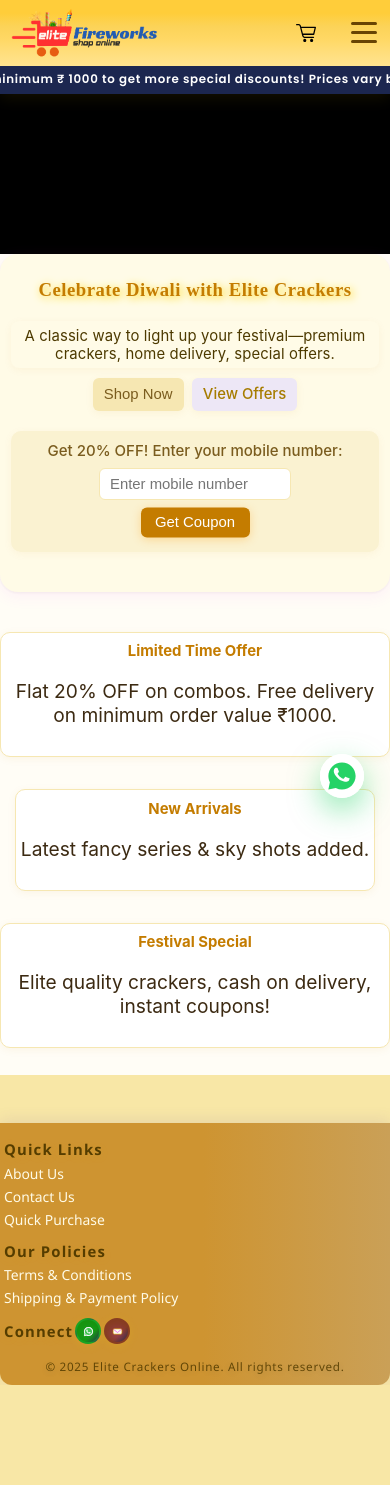
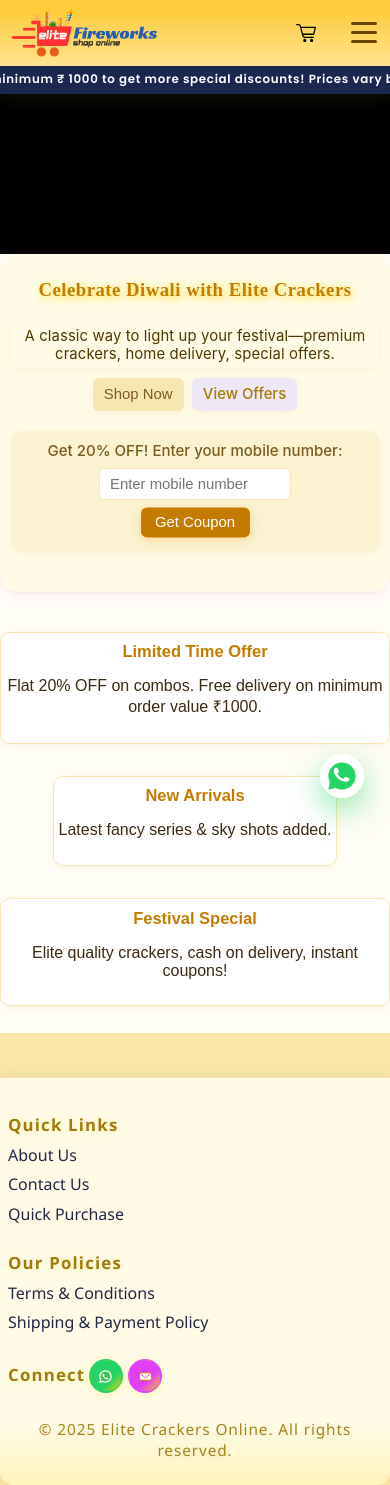
Before and after one commit to kireetikotturu/diwali-elite-fireworks, a React (Create React App) app in the folder frontend/: page / in a window 390 px wide. Before the commit the page ends 1385 px from the top, so only its background shows below. Built offline with nearby package versions, Linux system fonts and the light colour scheme; grey boxes are pictures that could not be loaded.

Commit message:
some home section and footer updates

```diff
--- a/frontend/src/Cart.css
+++ b/frontend/src/Cart.css
@@ -47,7 +47,7 @@
     filter: drop-shadow(0 2px 8px #e040fb44);
 }
 .cart-empty-text {
-    font-size: 1.23rem;
+    font-size: 1.13rem;
     color: #6342a7;
     font-weight: 700;
     margin-bottom: 0.8rem;
@@ -57,9 +57,9 @@
     color: #fffbe7;
     border: none;
     border-radius: 9px;
-    font-size: 1.19rem;
+    font-size: 1.0rem;
     font-weight: 700;
-    padding: 0.8rem 2.1rem;
+    padding: 0.5rem 1.2rem;
     cursor: pointer;
     transition: background 0.17s, box-shadow 0.18s, transform 0.15s;
     box-shadow: 0 2px 14px #e040fb33;
--- a/frontend/src/Footer.css
+++ b/frontend/src/Footer.css
@@ -1,10 +1,10 @@
 .footer-root {
-  background: linear-gradient(90deg, rgb(206, 148, 49) 52%, rgb(202, 160, 87) 100%);
-  color: #fffbe7;
-  padding: 2rem 1.1rem 1rem 1.1rem;
-  box-shadow: 0 -2px 16px #6342a720;
+  background: linear-gradient(180deg, #fffbe7 85%, #fff4bb 100%);
+  color: #553d00;
+  padding: 2.7rem 1.4rem 1.6rem 1.4rem;
+  box-shadow: 0 -2px 16px #6a677118;
   font-size: 1rem;
-  margin-top: 3rem;
+  margin-top: 2.8rem;
   border-top: 0;
   border-radius: 0 0 22px 22px;
 }
@@ -13,7 +13,7 @@
   display: flex;
   justify-content: space-between;
   flex-wrap: wrap;
-  gap: 2rem;
+  gap: 2.2rem;
   max-width: 1100px;
   margin: 0 auto;
   align-items: flex-start;
@@ -24,24 +24,24 @@
   flex-direction: column;
   min-width: 120px;
   max-width: 220px;
-  gap: 0.43rem;
+  gap: 0.53rem;
 }
 
 .footer-title {
   font-weight: 700;
-  color: #553d00;
-  font-size: 1.09rem;
-  margin-bottom: 0.33rem;
-  letter-spacing: 1.15px;
-  text-shadow: 0 2px 12px #ffd70019;
+  color: #a27b0b;
+  font-size: 1.13rem;
+  margin-bottom: 0.39rem;
+  letter-spacing: 1.2px;
+  text-shadow: 0 2px 12px #ffd70036;
 }
 
 .footer-link {
   background: none;
-  color: #fffbe7;
+  color: #232849;
   text-decoration: none;
   font-size: 1rem;
-  padding: 2px 0;
+  padding: 4px 0 4px 0;
   transition: color 0.15s, background 0.15s, font-weight 0.15s;
   border: none;
   outline: none;
@@ -49,20 +49,21 @@
   cursor: pointer;
   border-radius: 3px;
   font-family: inherit;
-  font-weight: 400;
+  font-weight: 430;
 }
 .footer-link:hover,
 .footer-link:focus {
   color: #e040fb;
-  background: #232849;
+  background: #fffbe7;
   font-weight: 600;
-  text-shadow: 0 2px 8px #e040fb18;
+  text-shadow: 0 2px 8px #e040fb22;
+  letter-spacing: 0.2px;
 }
 
 .social-col {
   flex-direction: row;
   align-items: center;
-  gap: 1.1rem;
+  gap: 1.25rem;
 }
 
 .footer-social-icon {
@@ -70,135 +71,135 @@
   align-items: center;
   justify-content: center;
   margin-right: 0.45rem;
-  width: 33px;
-  height: 33px;
-  background: #fffbe7;
+  width: 39px;
+  height: 39px;
+  background: linear-gradient(135deg, #fffbe7 65%, #ffd70044 100%);
   border-radius: 50%;
-  box-shadow: 0 2px 10px #ffd70022;
-  transition: background 0.15s, box-shadow 0.15s, transform 0.12s;
+  box-shadow: 0 2px 10px #ffd70033;
+  transition: background 0.18s, box-shadow 0.18s, transform 0.15s;
   cursor: pointer;
-  border: 2px solid #ffd700;
+  border: 2.5px solid #ffd700;
   overflow: hidden;
 }
 .footer-social-icon img,
 .footer-social-icon svg {
-  width: 19px;
-  height: 19px;
+  width: 23px;
+  height: 23px;
   display: block;
   object-fit: contain;
   margin: auto;
 }
 .footer-social-icon.whatsapp {
-  background: linear-gradient(135deg, #16930d 65%, #232849 100%);
-  border: 2px solid #25d36644;
+  background: linear-gradient(135deg, #25d366 65%, #ffd700 100%);
+  border: 2.5px solid #25d36688;
 }
 .footer-social-icon.whatsapp img {
-  filter: drop-shadow(0 2px 6px #25d36690);
+  filter: drop-shadow(0 2px 7px #25d366b3);
 }
 .footer-social-icon.whatsapp:hover {
   background: linear-gradient(135deg, #128c7e 80%, #25d366 100%);
-  box-shadow: 0 3px 14px #128c7e;
-  transform: scale(1.08);
-  border-color: #128c7e44;
+  box-shadow: 0 4px 20px #128c7e44;
+  transform: scale(1.12);
+  border-color: #128c7e88;
 }
 .footer-social-icon.mail {
-  background: linear-gradient(135deg, #873d22 62%, #232849 100%);
-  border: 2px solid #873d22;
+  background: linear-gradient(135deg, #e040fb 62%, #ffd700 100%);
+  border: 2.5px solid #e040fb88;
 }
 .footer-social-icon.mail svg {
-  filter: drop-shadow(0 2px 5px #e040fb88);
+  filter: drop-shadow(0 2px 6px #e040fb99);
 }
 .footer-social-icon.mail:hover {
   background: linear-gradient(135deg, #ffd700 70%, #e040fb 100%);
-  box-shadow: 0 3px 13px #ffd70033;
-  transform: scale(1.08);
-  border-color: #ffd70044;
+  box-shadow: 0 4px 20px #ffd70033;
+  transform: scale(1.12);
+  border-color: #ffd70088;
 }
 
 .footer-bottom {
   text-align: center;
-  font-size: 0.97rem;
-  color: rgb(85, 61, 0);
-  margin-top: 2rem;
+  font-size: 1.09rem;
+  color: #a27b0b;
+  margin-top: 2.4rem;
   font-weight: 500;
-  letter-spacing: 0.7px;
-  opacity: 0.89;
-  text-shadow: 0 2px 10px #23284933;
+  letter-spacing: 0.9px;
+  opacity: 0.93;
+  text-shadow: 0 2px 10px #23284922;
 }
 
 .footer-policy-page {
   max-width: 700px;
-  margin: 2.2rem auto 2.2rem auto;
-  background: linear-gradient(135deg, #232849 87%, #6342a7 100%);
+  margin: 2.6rem auto 2.6rem auto;
+  background: linear-gradient(135deg, #fffbe7 70%, #ffd700 100%);
   border-radius: 16px;
   box-shadow: 0 2px 10px #2328491a;
-  padding: 1.6rem 1rem;
-  color: #fffbe7;
+  padding: 2rem 1.2rem;
+  color: #232849;
 }
 .footer-policy-title {
-  color: #ffd700;
-  font-size: 1.22rem;
+  color: #a27b0b;
+  font-size: 1.31rem;
   font-weight: 700;
-  margin-bottom: 1rem;
+  margin-bottom: 1.12rem;
   text-align: center;
   letter-spacing: 1.1px;
-  text-shadow: 0 2px 10px #ffd70022;
+  text-shadow: 0 2px 10px #ffd70033;
 }
 .footer-policy-content {
-  font-size: 1.02rem;
-  color: #fffbe7;
-  line-height: 1.55;
+  font-size: 1.08rem;
+  color: #232849;
+  line-height: 1.6;
 }
 
 /* Mobile-first */
 @media (max-width: 700px) {
   .footer-root {
-    padding: 1rem 0.25rem 0.7rem 0.25rem;
-    font-size: 0.87rem;
-    border-radius: 0 0 12px 12px;
+    padding: 2.2rem 0.5rem 1.5rem 0.5rem;
+    font-size: 1.05rem;
+    border-radius: 0 0 14px 14px;
   }
   .footer-sections {
     flex-direction: column;
-    gap: 0.65rem;
+    gap: 1.5rem;
     max-width: 100vw;
     padding: 0;
   }
   .footer-col {
     max-width: 99vw;
     min-width: 0;
-    gap: 0.13rem;
+    gap: 0.22rem;
   }
   .footer-title {
-    font-size: 0.93rem;
-    margin-bottom: 0.09rem;
+    font-size: 1.05rem;
+    margin-bottom: 0.13rem;
   }
   .footer-link {
-    font-size: 0.87rem;
-    padding: 1px 0;
+    font-size: 1.0rem;
+    padding: 2px 0;
   }
   .footer-social-icon {
-    width: 22px;
-    height: 22px;
-    margin-right: 0.07rem;
-    border-width: 1.3px;
+    width: 30px;
+    height: 30px;
+    margin-right: 0.13rem;
+    border-width: 2px;
   }
   .footer-social-icon img,
   .footer-social-icon svg {
-    width: 11px;
-    height: 11px;
+    width: 15px;
+    height: 15px;
   }
   .footer-bottom {
-    font-size: 0.73rem;
-    margin-top: 0.9rem;
+    font-size: 0.96rem;
+    margin-top: 1.6rem;
   }
   .footer-policy-page {
-    padding: 0.6rem 0.11rem;
-    font-size: 0.91rem;
-    margin: 1rem auto 1rem auto;
-    border-radius: 8px;
+    padding: 1.3rem 0.25rem;
+    font-size: 1.03rem;
+    margin: 1.5rem auto 1.5rem auto;
+    border-radius: 10px;
   }
   .footer-policy-title {
-    font-size: 0.92rem;
-    margin-bottom: 0.41rem;
+    font-size: 1.09rem;
+    margin-bottom: 0.61rem;
   }
 }
--- a/frontend/src/Home.css
+++ b/frontend/src/Home.css
@@ -345,6 +345,7 @@
 
 .banner-card {
   background: #fff;
+  font-family: "arial";
   color: #7a5c1e;
   border-radius: 10px;
   padding: 0.8rem 1.1rem;
@@ -555,8 +556,11 @@
     font-size: 0.89rem;
   }
   .banner-card h3 {
-    font-size: 0.93rem;
-    margin-bottom: 0.2rem;
+    font-size: 1.03rem;
+    margin-bottom: 0rem;
+  }
+  .banner-card p{
+    font-size: 16px;
   }
   .whatsapp-float {
     right: 12px;
```
